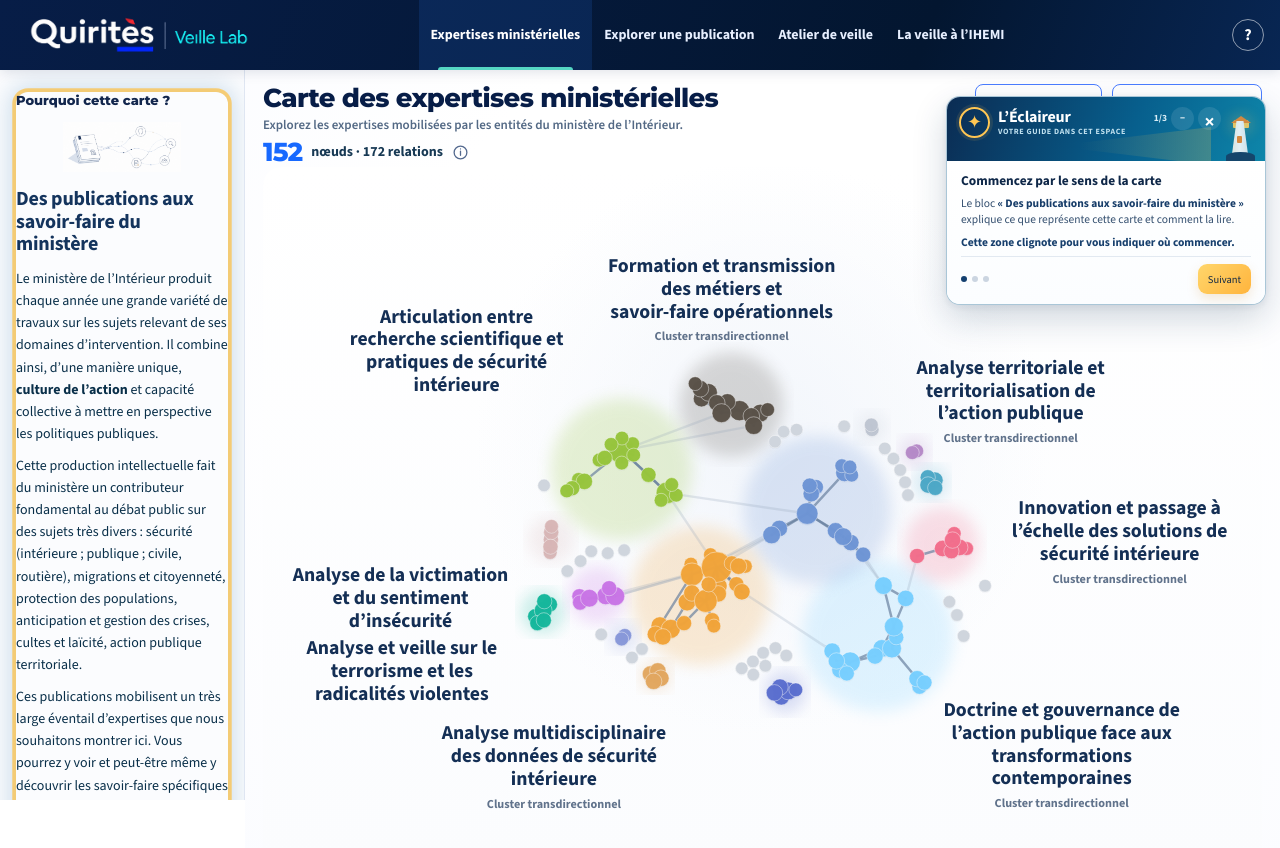
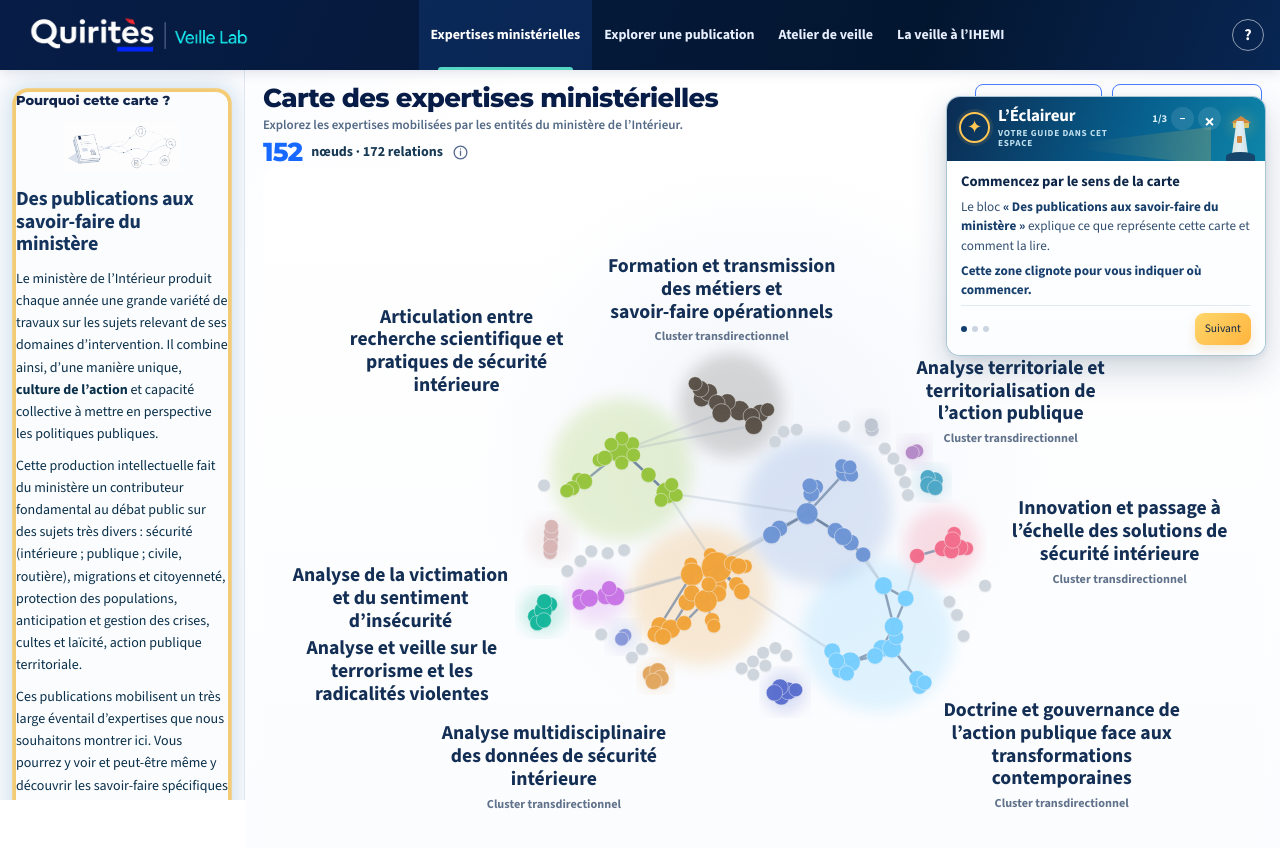
Before and after one commit to Quirites-ihemi/Veillelab, a React (Vite) app: page / in a window 1280 px wide. Both pictures are taken after a click on the button "Entrer dans Quiritès Lab". Shown: the top 848 px of the page. Built offline with nearby package versions, Linux system fonts and the light colour scheme.

Commit message:
Add files via upload

```diff
--- a/src/eclaireur.css
+++ b/src/eclaireur.css
@@ -1025,3 +1025,28 @@
     max-width:310px!important;
   }
 }
+
+
+/* -------------------------------------------------------------------------
+   ONGLET 1 — L’ÉCLAIREUR V1.5
+   Lisibilité : typographie augmentée uniquement. Le design, le positionnement
+   et le comportement V1.4 restent inchangés.
+   ------------------------------------------------------------------------- */
+.expertise-screen .eclaireur-expertise-brand strong{font-size:17px!important}
+.expertise-screen .eclaireur-expertise-brand small{font-size:9.2px!important;line-height:1.1!important}
+.expertise-screen .eclaireur-expertise-header-actions{font-size:10.5px!important}
+.expertise-screen .eclaireur-expertise-body h3{
+  font-size:14.6px!important;
+  line-height:1.3!important;
+}
+.expertise-screen .eclaireur-expertise-body p{
+  font-size:13.2px!important;
+  line-height:1.46!important;
+}
+.expertise-screen .eclaireur-prev,
+.expertise-screen .eclaireur-next{
+  font-size:11.5px!important;
+}
+.expertise-screen .eclaireur-minimized-main strong{font-size:12.5px!important}
+.expertise-screen .eclaireur-minimized-main small{font-size:10px!important}
+.expertise-screen .eclaireur-help-button-expertise{font-size:12px!important}
```
